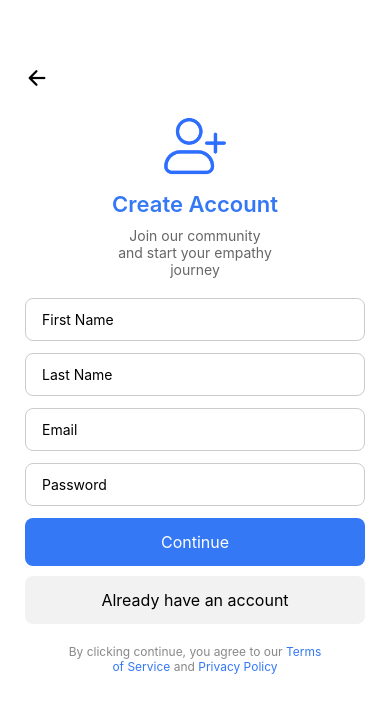
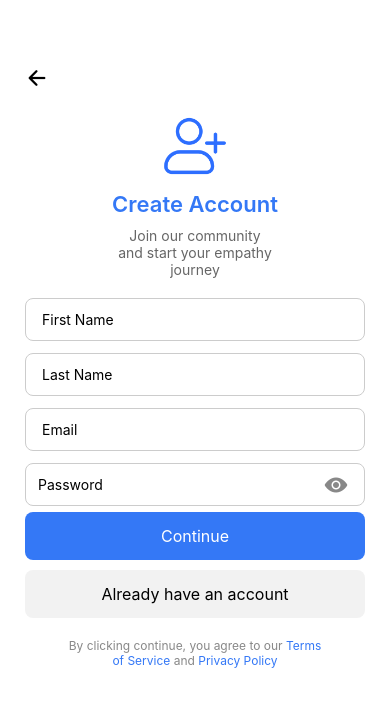
Before and after one commit to BeetaCode/EmpathyBuilderApp, a React Native app in the folder EmpathyBuilderApp/: screen /CreateAccount in a window 390 px wide. Shown: the top 712 px of the page. Built offline with nearby package versions, Linux system fonts and the light colour scheme.

Commit message:
Added Changes to login

```diff
--- a/EmpathyBuilderApp/App.js
+++ b/EmpathyBuilderApp/App.js
@@ -4,6 +4,7 @@ import { createNativeStackNavigator } from '@react-navigation/native-stack';
 import WelcomeScreen from './screens/WelcomeScreen';
 import CreateAccountScreen from './screens/CreateAccountScreen';
 import LoginScreen from './screens/LoginScreen';
+import HomeScreen from './screens/HomeScreen';
 
 const Stack = createNativeStackNavigator();
 
@@ -26,6 +27,10 @@ export default function App() {
           name="Login"
           component={LoginScreen}
         />
+        <Stack.Screen
+          name="Home"
+          component={HomeScreen}
+        />
       </Stack.Navigator>
     </NavigationContainer>
   );
--- a/EmpathyBuilderApp/api/authApi.js
+++ b/EmpathyBuilderApp/api/authApi.js
@@ -1,7 +1,7 @@
 import axios from 'axios';
 
 // Base URL of backend API
-const BASE_URL = 'http://192.168.8.101:5246/api/Auth';
+const BASE_URL = 'http://192.168.8.102:5246/api/Auth';
 
 export const registerUser = async (userDetails) => {
   try {
@@ -11,3 +11,13 @@ export const registerUser = async (userDetails) => {
     throw error.response ? error.response.data : new Error('Network error');
   }
 };
+
+export const loginUser = async (userDetails) => {
+  try {
+    const response = await axios.post(`${BASE_URL}/login`, userDetails);
+    return { success: true, data: response.data };
+  } catch (error) {
+    const errData = error.response?.data || { message: 'Network error' };
+    return { success: false, error: errData };
+  }
+};
--- a/EmpathyBuilderApp/screens/CreateAccountScreen.js
+++ b/EmpathyBuilderApp/screens/CreateAccountScreen.js
@@ -24,6 +24,7 @@ const CreateAccountScreen = () => {
   const [showLastNameError, setShowLastNameError] = useState('');
   const [showEmailError, setShowEmailError] = useState('');
   const [showPasswordError, setShowPasswordError] = useState('');
+  const [passwordVisible, setPasswordVisible] = useState(false);
 
   const emailRegex = /^[^\s@]+@[^\s@]+\.[^\s@]+$/;
   const passwordRegex =
@@ -146,13 +147,23 @@ const CreateAccountScreen = () => {
       {showEmailError !== '' && (
         <Text style={styles.errorText}>{showEmailError}</Text>
       )}
-      <TextInput
-        placeholder="Password"
-        style={styles.input}
-        secureTextEntry
-        value={password}
-        onChangeText={setPassword}
-      />
+      <View style={styles.passwordContainer}>
+        <TextInput
+          placeholder="Password"
+          style={styles.passwordInput}
+          secureTextEntry={!passwordVisible}
+          value={password}
+          onChangeText={setPassword}
+        />
+        <TouchableOpacity onPress={() => setPasswordVisible(!passwordVisible)}>
+          <Ionicons
+            name={passwordVisible ? 'eye-off' : 'eye'}
+            size={24}
+            color="#888"
+            style={styles.eyeIcon}
+          />
+        </TouchableOpacity>
+      </View>
       {showPasswordError !== '' && (
         <Text style={styles.errorText}>{showPasswordError}</Text>
       )}
@@ -172,6 +183,7 @@ const CreateAccountScreen = () => {
       <TouchableOpacity
         style={styles.loginButton}
         onPress={() => navigation.navigate('Login')}
+        disabled={loading}
       >
         <Text style={styles.loginText}>Already have an account</Text>
       </TouchableOpacity>
@@ -261,6 +273,23 @@ const styles = StyleSheet.create({
     marginBottom: 10,
     paddingLeft: 10,
   },
+  passwordContainer: {
+    flexDirection: 'row',
+    alignItems: 'center',
+    borderWidth: 1,
+    borderColor: '#ccc',
+    borderRadius: 8,
+    paddingHorizontal: 12,
+    marginBottom: 6,
+  },
+  passwordInput: {
+    flex: 1,
+    paddingVertical: 12,
+    paddingRight: 10,
+  },
+  eyeIcon: {
+    padding: 4,
+  },
 });
 
 export default CreateAccountScreen;
--- /dev/null
+++ b/EmpathyBuilderApp/screens/HomeScreen.js
@@ -0,0 +1,12 @@
+import { View, Text } from 'react-native';
+import React from 'react';
+
+const HomeScreen = () => {
+  return (
+    <View>
+      <Text>HomeScreen</Text>
+    </View>
+  );
+};
+
+export default HomeScreen;
--- a/EmpathyBuilderApp/screens/LoginScreen.js
+++ b/EmpathyBuilderApp/screens/LoginScreen.js
@@ -11,15 +11,63 @@ import {
 } from 'react-native';
 import { useNavigation } from '@react-navigation/native';
 import { Ionicons } from '@expo/vector-icons';
-import { registerUser } from '../api/authApi';
+import { loginUser } from '../api/authApi';
 
 const LoginScreen = () => {
   const navigation = useNavigation();
-  const [firstName, setFirstName] = useState('');
-  const [lastName, setLastName] = useState('');
   const [email, setEmail] = useState('');
   const [password, setPassword] = useState('');
+  const [showEmailError, setShowEmailError] = useState('');
+  const [showPasswordError, setShowPasswordError] = useState('');
   const [loading, setLoading] = useState(false);
+  const [passwordVisible, setPasswordVisible] = useState(false);
+
+  const validate = () => {
+    let valid = true;
+
+    if (!email.trim()) {
+      setShowEmailError('Email Required');
+      valid = false;
+    } else {
+      setShowEmailError('');
+    }
+
+    if (!password.trim()) {
+      setShowPasswordError('Password Required');
+      valid = false;
+    } else {
+      setShowPasswordError('');
+    }
+
+    return valid;
+  };
+
+  const handleLogin = async () => {
+    if (!validate()) return;
+    setLoading(true);
+
+    try {
+      const data = await loginUser({
+        email,
+        password,
+      });
+
+      if (data.success) {
+        console.log('Logged in:', data.data);
+        navigation.navigate('Home'); // Adjust this route if needed
+      } else if (
+        data.error.message === 'user_login_failed_please_check_your_credentials'
+      ) {
+        Alert.alert('Login failed', 'Username or password is incorrect');
+      } else {
+        Alert.alert('Login error', 'Something went wrong');
+      }
+    } catch (err) {
+      Alert.alert('Login error', err.message || 'Something went wrong');
+    } finally {
+      setLoading(false);
+    }
+  };
 
   return (
     <View style={styles.container}>
@@ -35,15 +83,13 @@ const LoginScreen = () => {
       </TouchableOpacity>
 
       <Image
-        source={require('../assets/add-user.png')}
+        source={require('../assets/login-user.png')}
         style={styles.icon}
         resizeMode="contain"
       />
 
-      <Text style={styles.title}>Create Account</Text>
-      <Text style={styles.subtitle}>
-        Join our community and start your empathy journey
-      </Text>
+      <Text style={styles.title}>Login to Account</Text>
+      <Text style={styles.subtitle}>Login to start your empathy journey</Text>
 
       <TextInput
         placeholder="Email"
@@ -55,20 +101,31 @@ const LoginScreen = () => {
       {showEmailError !== '' && (
         <Text style={styles.errorText}>{showEmailError}</Text>
       )}
-      <TextInput
-        placeholder="Password"
-        style={styles.input}
-        secureTextEntry
-        value={password}
-        onChangeText={setPassword}
-      />
+
+      <View style={styles.passwordContainer}>
+        <TextInput
+          placeholder="Password"
+          style={styles.passwordInput}
+          secureTextEntry={!passwordVisible}
+          value={password}
+          onChangeText={setPassword}
+        />
+        <TouchableOpacity onPress={() => setPasswordVisible(!passwordVisible)}>
+          <Ionicons
+            name={passwordVisible ? 'eye-off' : 'eye'}
+            size={24}
+            color="#888"
+            style={styles.eyeIcon}
+          />
+        </TouchableOpacity>
+      </View>
       {showPasswordError !== '' && (
         <Text style={styles.errorText}>{showPasswordError}</Text>
       )}
 
       <TouchableOpacity
         style={styles.continueButton}
-        onPress={handleRegister}
+        onPress={handleLogin}
         disabled={loading}
       >
         {loading ? (
@@ -79,10 +136,10 @@ const LoginScreen = () => {
       </TouchableOpacity>
 
       <TouchableOpacity
-        style={styles.loginButton}
-        onPress={() => navigation.navigate('Login')}
+        style={styles.forgotPasswordButton}
+        onPress={() => navigation.navigate('ForgotPassword')} // Update if you have this screen
       >
-        <Text style={styles.loginText}>Already have an account</Text>
+        <Text style={styles.forgotPasswordText}>Forgot password</Text>
       </TouchableOpacity>
     </View>
   );
@@ -91,11 +148,85 @@ const LoginScreen = () => {
 const styles = StyleSheet.create({
   container: {
     flex: 1,
-    justifyContent: 'center',
+    padding: 25,
+    backgroundColor: '#fff',
+  },
+  backButton: {
+    marginTop: 40,
+    marginBottom: 20,
+  },
+  icon: {
+    width: 70,
+    height: 70,
+    alignSelf: 'center',
+    marginBottom: 10,
+  },
+  title: {
+    fontSize: 22,
+    fontWeight: '600',
+    textAlign: 'center',
+    color: '#3478f6',
+    marginBottom: 10,
+  },
+  subtitle: {
+    fontSize: 14,
+    color: '#666',
+    textAlign: 'center',
+    marginBottom: 20,
+    paddingHorizontal: 90,
+  },
+  input: {
+    borderWidth: 1,
+    borderColor: '#ccc',
+    borderRadius: 8,
+    paddingVertical: 12,
+    paddingHorizontal: 16,
+    marginBottom: 12,
+  },
+  continueButton: {
+    backgroundColor: '#3478f6',
+    borderRadius: 8,
+    paddingVertical: 14,
     alignItems: 'center',
+    marginBottom: 10,
   },
-  text: {
-    fontSize: 20,
+  continueText: {
+    color: '#fff',
+    fontSize: 16,
+  },
+  forgotPasswordButton: {
+    backgroundColor: '#f2f2f2',
+    borderRadius: 8,
+    paddingVertical: 14,
+    alignItems: 'center',
+    marginBottom: 20,
+  },
+  forgotPasswordText: {
+    color: '#000',
+    fontSize: 16,
+  },
+  errorText: {
+    color: 'red',
+    fontSize: 12,
+    marginBottom: 10,
+    paddingLeft: 10,
+  },
+  passwordContainer: {
+    flexDirection: 'row',
+    alignItems: 'center',
+    borderWidth: 1,
+    borderColor: '#ccc',
+    borderRadius: 8,
+    paddingHorizontal: 12,
+    marginBottom: 6,
+  },
+  passwordInput: {
+    flex: 1,
+    paddingVertical: 12,
+    paddingRight: 10,
+  },
+  eyeIcon: {
+    padding: 4,
   },
 });
 
--- a/EmpathyBuilderApp/screens/WelcomeScreen.js
+++ b/EmpathyBuilderApp/screens/WelcomeScreen.js
@@ -23,7 +23,10 @@ const WelcomeScreen = () => {
       >
         <Text style={styles.createAccountText}>Create Account</Text>
       </TouchableOpacity>
-      <TouchableOpacity style={styles.loginButton}>
+      <TouchableOpacity
+        style={styles.loginButton}
+        onPress={() => navigation.navigate('Login')}
+      >
         <Text style={styles.loginText}>Login</Text>
       </TouchableOpacity>
     </View>
```
Also changed, not shown: EmpathyBuilderApp/assets/login-user.png (added).
